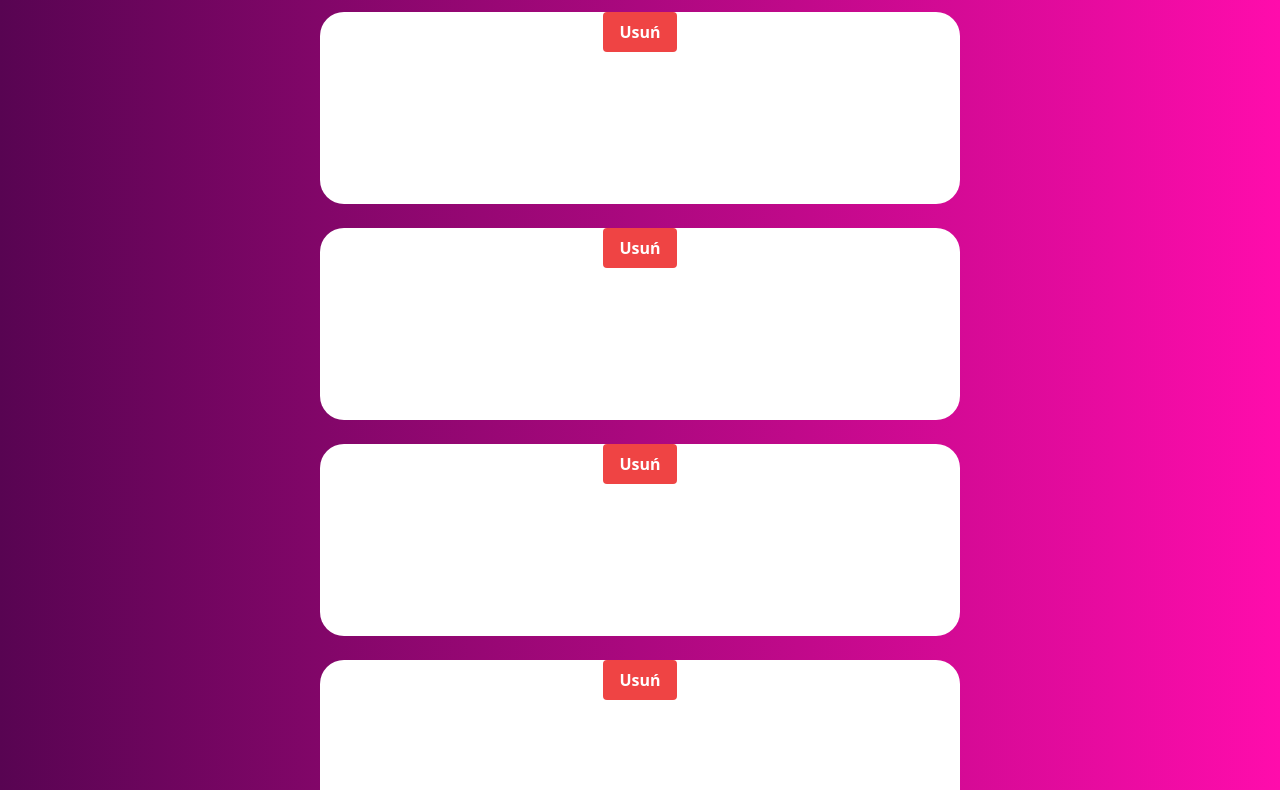
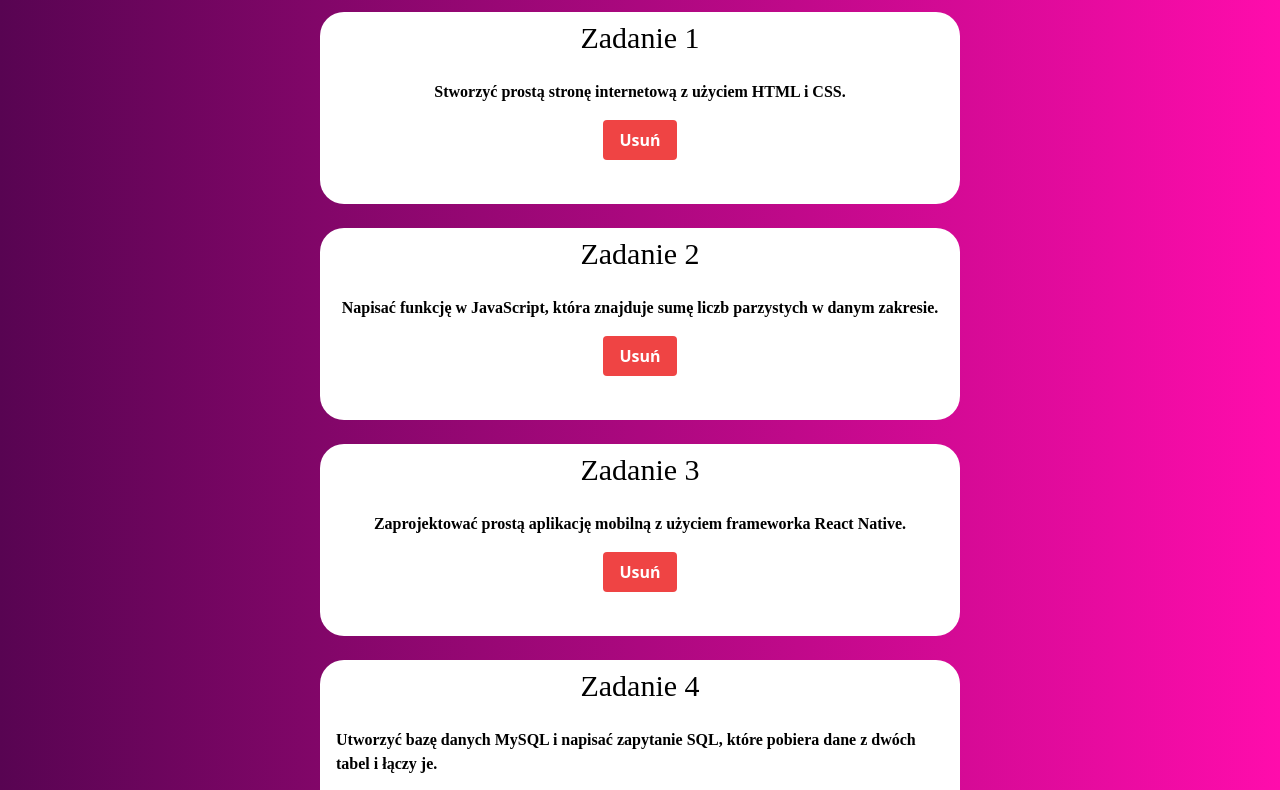
Before and after one commit to podlaskialgorytm3/ToDoApp, a React (Vite) app: page / in a window 1280 px wide. Shown: the top 790 px of the page. Built offline with nearby package versions, Linux system fonts and the light colour scheme.

Commit message:
Add Title and Description components to Card

```diff
--- a/src/components/Card.jsx
+++ b/src/components/Card.jsx
@@ -1,5 +1,7 @@
 
 import { Button } from "./CardCompontents/Button"
+import { Title } from "./CardCompontents/Title"
+import { Description } from "./CardCompontents/Description"
 import { useState } from "react"
 export const Card = ({title,description}) => {
     const [isDelete,setDelete] = useState(false)
@@ -8,8 +10,8 @@ export const Card = ({title,description}) => {
     }
     return (
         <div className="w-full h-48 bg-white rounded-3xl m-3 flex flex-col items-center">
-
-
+            <Title>{title}</Title>
+            <Description>{description}</Description>
             <Button onSelected={handleButton}>Usuń</Button>
         </div>
     )
```
